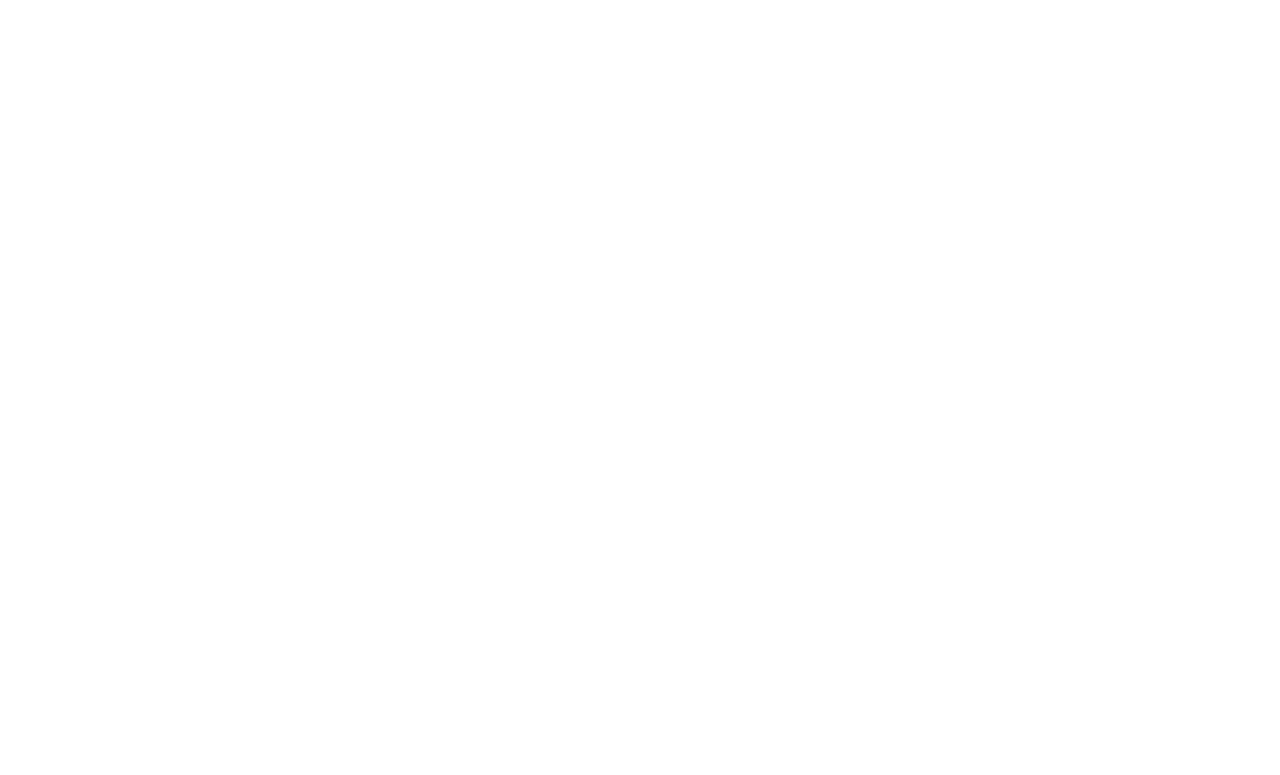
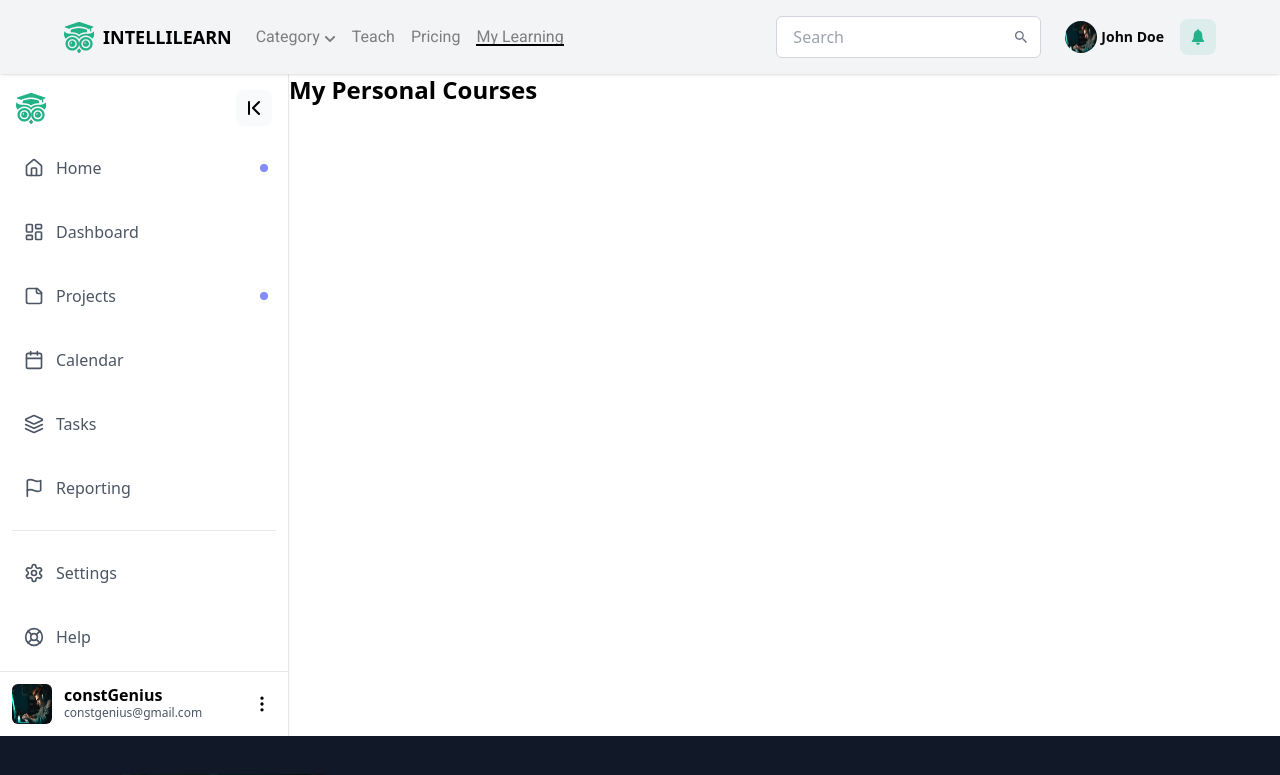
Before and after one commit to Hardik-2311/intellilearn, a React (Vite) app in the folder intellilearn/: page /learnings in a window 1280 px wide. Before the commit this address had no page. Shown: the top 775 px of the page. Built offline with nearby package versions, Linux system fonts and the light colour scheme; what @radix-ui/themes would draw is missing.

Commit message:
sidebar added

```diff
--- a/intellilearn/package.json
+++ b/intellilearn/package.json
@@ -16,6 +16,7 @@
     "axios": "^1.6.8",
     "buffer": "^6.0.3",
     "framer-motion": "^11.0.15",
+    "lucide-react": "^0.364.0",
     "primereact": "^10.5.1",
     "react": "^18.2.0",
     "react-awesome-slider": "^4.1.0",
--- a/intellilearn/src/App.jsx
+++ b/intellilearn/src/App.jsx
@@ -6,7 +6,7 @@
 import Register from "./pages/SignUp";
 import Dashboard from "./pages/Dashboard";
 import PricingPage from "./pages/Pricing";
-
+import MyLearning from "./pages/MyLearning";
 
 function App() {
   return (
@@ -19,6 +19,7 @@
         <Route path="/signup" element={<Register />} />
         <Route path="/dashboard" element={<Dashboard />} />
         <Route path="/pricing" element={<PricingPage />} />
+        <Route path="learnings" element={<MyLearning />} />
       </Routes>
     </div>
   );
--- /dev/null
+++ b/intellilearn/src/components/sidebar/Sidebar.jsx
@@ -0,0 +1,124 @@
+import { ChevronFirst, ChevronLast, MoreVertical } from "lucide-react";
+import { createContext, useContext, useState } from "react";
+
+const SidebarContext = createContext();
+
+export default function Sidebar({ children }) {
+  const [expanded, setExpanded] = useState(true);
+  return (
+    <>
+      <aside className="">
+        <nav className="h-full flex flex-col bg-white border-r shadow-sm">
+          <div className="p-4 pb-2 flex justify-between gap-4 items-center">
+            <div className={expanded ? "block":"hidden"}>
+              <svg
+                xmlns="http://www.w3.org/2000/svg"
+                width="31"
+                height="31"
+                viewBox="0 0 31 31"
+                fill="none"
+              >
+                <path
+                  d="M23.2372 10.336C18.9304 10.0298 16.4175 11.4322 15.0864 12.614C13.748 11.418 11.2138 10.0227 6.86428 10.3431C6.76461 10.3502 6.66493 10.3573 6.57239 10.3573L6.88862 7.87172C6.91309 7.67939 7.04159 7.5122 7.22161 7.44021C12.3995 5.36948 17.5245 5.33138 22.5966 7.46602C22.7719 7.53982 22.8964 7.70468 22.9208 7.89335L23.2372 10.336Z"
+                  fill="#22B286"
+                />
+                <path
+                  d="M28.4193 16.7715C26.9243 14.7926 24.5467 13.5113 21.8772 13.5113C19.0581 13.5113 16.5666 14.9421 15.086 17.1062C13.6053 14.9421 11.1137 13.5113 8.29478 13.5113C5.62527 13.5113 3.24757 14.7926 1.74563 16.7715C-0.58932 14.2445 -0.0625447 11.2617 0.400098 9.83795C0.492734 9.54614 0.877078 9.51052 1.03376 9.77399C1.52491 10.6068 2.7778 11.8027 5.9242 11.8098C6.25163 11.8098 6.60044 11.7956 6.97063 11.7672C13.2921 11.2902 15.086 14.7926 15.086 14.7926C15.086 14.7926 16.8799 11.2902 23.2013 11.7672C23.5714 11.7956 23.9202 11.8098 24.2406 11.8098C27.387 11.8027 28.6399 10.6068 29.1312 9.77399C29.2878 9.51052 29.6722 9.54614 29.7647 9.83795C30.2274 11.2617 30.7613 14.2516 28.4193 16.7715V16.7715Z"
+                  fill="#22B286"
+                />
+                <path
+                  d="M17.1715 28.4535C16.9437 29.2507 16.4312 30.1762 15.3136 30.9308C15.1783 31.0232 14.9932 31.0232 14.858 30.9308C13.7403 30.1762 13.2278 29.2507 13 28.4535C13.8115 27.884 14.5234 27.165 15.0858 26.3463C15.6481 27.165 16.36 27.884 17.1715 28.4535V28.4535Z"
+                  fill="#22B286"
+                />
+                <path
+                  d="M21.8773 14.9344C18.1258 14.9344 15.0862 17.9741 15.0862 21.7256C15.0862 25.4772 18.1258 28.5168 21.8773 28.5168C25.6289 28.5168 28.6685 25.4772 28.6685 21.7256C28.6685 17.9741 25.6289 14.9344 21.8773 14.9344ZM21.8773 26.2673C19.3716 26.2673 17.3356 24.2314 17.3356 21.7256C17.3356 19.2198 19.3716 17.1839 21.8773 17.1839C24.376 17.1839 26.4191 19.2198 26.4191 21.7256C26.4191 24.2314 24.376 26.2673 21.8773 26.2673Z"
+                  fill="#22B286"
+                />
+                <path
+                  d="M29.1029 5.52405L27.2591 6.13625V8.69904C27.2591 9.09765 26.9388 9.41091 26.5472 9.41091C26.1557 9.41091 25.8353 9.09765 25.8353 8.69904V6.60611L24.1697 7.1613C23.9775 6.71291 23.6073 6.34272 23.1516 6.15051C20.4679 5.0257 17.713 4.44913 14.9581 4.44913C12.2388 4.44913 9.45525 5.01153 6.69328 6.122C6.24471 6.29997 5.88877 6.63453 5.67527 7.05459L1.06238 5.52406C0.59965 5.3746 0.59965 4.68402 1.06238 4.53455L14.417 0.106754C14.8513 -0.0355845 15.314 -0.0355845 15.7482 0.106754L29.1029 4.53455C29.5655 4.68401 29.5655 5.37458 29.1029 5.52405V5.52405Z"
+                  fill="#22B286"
+                />
+                <path
+                  d="M21.8771 18.6086C20.1544 18.6086 18.7592 20.0039 18.7592 21.7266C18.7592 23.4423 20.1544 24.8446 21.8771 24.8446C23.5928 24.8446 24.9951 23.4423 24.9951 21.7266C24.9951 20.0039 23.5928 18.6086 21.8771 18.6086V18.6086ZM20.9668 21.7312C20.5647 21.7312 20.2374 21.404 20.2374 21.0019C20.2374 20.9837 20.2381 20.9657 20.2394 20.9479C20.2671 20.5709 20.5828 20.2726 20.9668 20.2726C21.3689 20.2726 21.6961 20.5998 21.6961 21.0019C21.6961 21.3974 21.3622 21.7312 20.9668 21.7312Z"
+                  fill="#22B286"
+                />
+                <path
+                  d="M8.29551 18.6085C6.57285 18.6085 5.17761 20.0038 5.17761 21.7265C5.17761 23.4421 6.57285 24.8445 8.29551 24.8445C10.0112 24.8445 11.4136 23.4421 11.4136 21.7265C11.4136 20.0038 10.0112 18.6085 8.29551 18.6085V18.6085ZM7.38516 21.7311C6.98309 21.7311 6.65583 21.4039 6.65583 21.0018C6.65583 20.9836 6.65643 20.9655 6.65783 20.9478C6.68555 20.5708 7.00125 20.2724 7.38516 20.2724C7.78733 20.2724 8.11459 20.5997 8.11459 21.0018C8.11459 21.3972 7.78064 21.7311 7.38516 21.7311V21.7311Z"
+                  fill="#22B286"
+                />
+                <path
+                  d="M8.29568 14.9344C4.54412 14.9344 1.50452 17.9741 1.50452 21.7256C1.50452 25.4772 4.54412 28.5168 8.29568 28.5168C12.0472 28.5168 15.0868 25.4772 15.0868 21.7256C15.0868 17.9741 12.0472 14.9344 8.29568 14.9344V14.9344ZM8.29568 26.2673C5.78989 26.2673 3.75396 24.2314 3.75396 21.7256C3.75396 19.2198 5.7899 17.1839 8.29568 17.1839C10.7943 17.1839 12.8374 19.2198 12.8374 21.7256C12.8374 24.2314 10.7943 26.2673 8.29568 26.2673Z"
+                  fill="#22B286"
+                />
+              </svg>
+            </div>
+            <button
+              onClick={() => setExpanded((curr) => !curr)}
+              className="p-1.5 rounded-lg bg-gray-50 hover:bg-gray-100"
+            >
+              {expanded ? <ChevronFirst /> : <ChevronLast />}
+            </button>
+          </div>
+
+          <SidebarContext.Provider value={{ expanded }}>
+            <ul className="flex-1 px-3">{children}</ul>
+          </SidebarContext.Provider>
+
+          <div className="border-t flex p-3">
+            <img src="/banner2.jpg" className="w-10 h-10 rounded-md" />
+            <div
+              className={`flex justify-between items-center overflow-hidden transition-all ${
+                expanded ? "w-52 ml-3" : "w-0"
+              } `}
+            >
+              <div className="leading-4">
+                <h4 className="font-semibold">constGenius</h4>
+                <span className="text-xs text-gray-600">
+                  constgenius@gmail.com
+                </span>
+              </div>
+              <MoreVertical size={20} />
+            </div>
+          </div>
+        </nav>
+      </aside>
+    </>
+  );
+}
+
+export function SidebarItem({ icon, text, active, alert }) {
+  const { expanded } = useContext(SidebarContext);
+  return (
+    <li
+      className={`relative h-[60px] flex items-center py-2 px-3 my-1 font-medium rounded-md cursor-pointer transition-colors group ${
+        active
+          ? "bg-gradient-to-tr from-indigo-200 to-indigo-100 text-indigo-800"
+          : "hover:bg-indigo-50 text-gray-600"
+      }`}
+    >
+      {icon}
+      <span
+        className={`overflow-hidden transition-all ${
+          expanded ? "w-52 ml-3" : "w-0"
+        }`}
+      >
+        {text}
+      </span>
+      {alert && (
+        <div
+          className={`absolute right-2 w-2 h-2 rounded bg-indigo-400 ${
+            expanded ? "" : "top-2"
+          }`}
+        ></div>
+      )}
+
+      {!expanded && (
+        <div
+          className={`absolute left-full rounded-md px-2 py-1 ml-6 bg-indigo-100 text-indigo-800 text-sm invisible opacity-20 -translate-x-3 transition-all group-hover:visible group-hover:opacity-100 group-hover:translate-x-0`}
+        >
+          {text}
+        </div>
+      )}
+    </li>
+  );
+}
--- /dev/null
+++ b/intellilearn/src/pages/MyLearning.jsx
@@ -0,0 +1,53 @@
+import React from "react";
+import DashLay from "../layout/DashLay";
+import Sidebar from "../components/sidebar/Sidebar";
+import { SidebarItem } from "../components/sidebar/Sidebar";
+import {
+  LayoutDashboard,
+  Home,
+  StickyNote,
+  Layers,
+  Flag,
+  Calendar,
+  LifeBuoy,
+  Settings,
+} from "lucide-react";
+
+const MyLearning = () => {
+  return (
+    <DashLay>
+      <div className="flex">
+        {/* Sidebar */}
+        <div className="flex">
+          <Sidebar>
+            <SidebarItem icon={<Home size={20} />} text="Home" alert />
+            <SidebarItem
+              icon={<LayoutDashboard size={20} />}
+              text="Dashboard"
+
+            />
+            <SidebarItem
+              icon={<StickyNote size={20} />}
+              text="Projects"
+              alert
+            />
+            <SidebarItem icon={<Calendar size={20} />} text="Calendar" />
+            <SidebarItem icon={<Layers size={20} />} text="Tasks" />
+            <SidebarItem icon={<Flag size={20} />} text="Reporting" />
+            <hr className="my-3" />
+            <SidebarItem icon={<Settings size={20} />} text="Settings" />
+            <SidebarItem icon={<LifeBuoy size={20} />} text="Help" />
+          </Sidebar>
+        </div>
+        {/* Personal Courses */}
+        <div className="w-3/4">
+          {/* Place your personal courses content here */}
+          <h2 className="text-2xl font-bold mb-4">My Personal Courses</h2>
+          {/* Add your personal courses content */}
+        </div>
+      </div>
+    </DashLay>
+  );
+};
+
+export default MyLearning;
```
Also changed, not shown: 1 other file (tests, documents, lock files or other folders).
